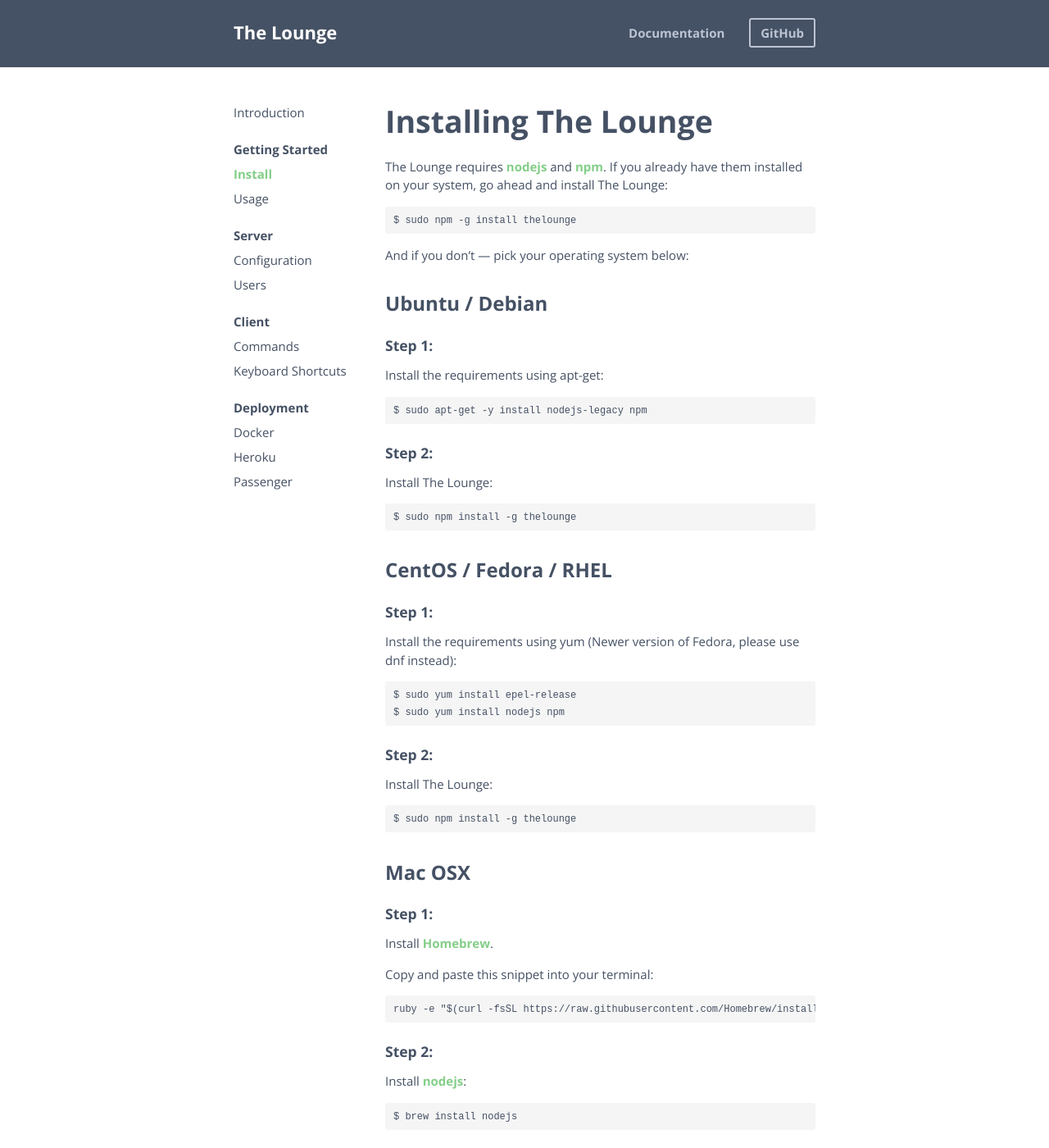
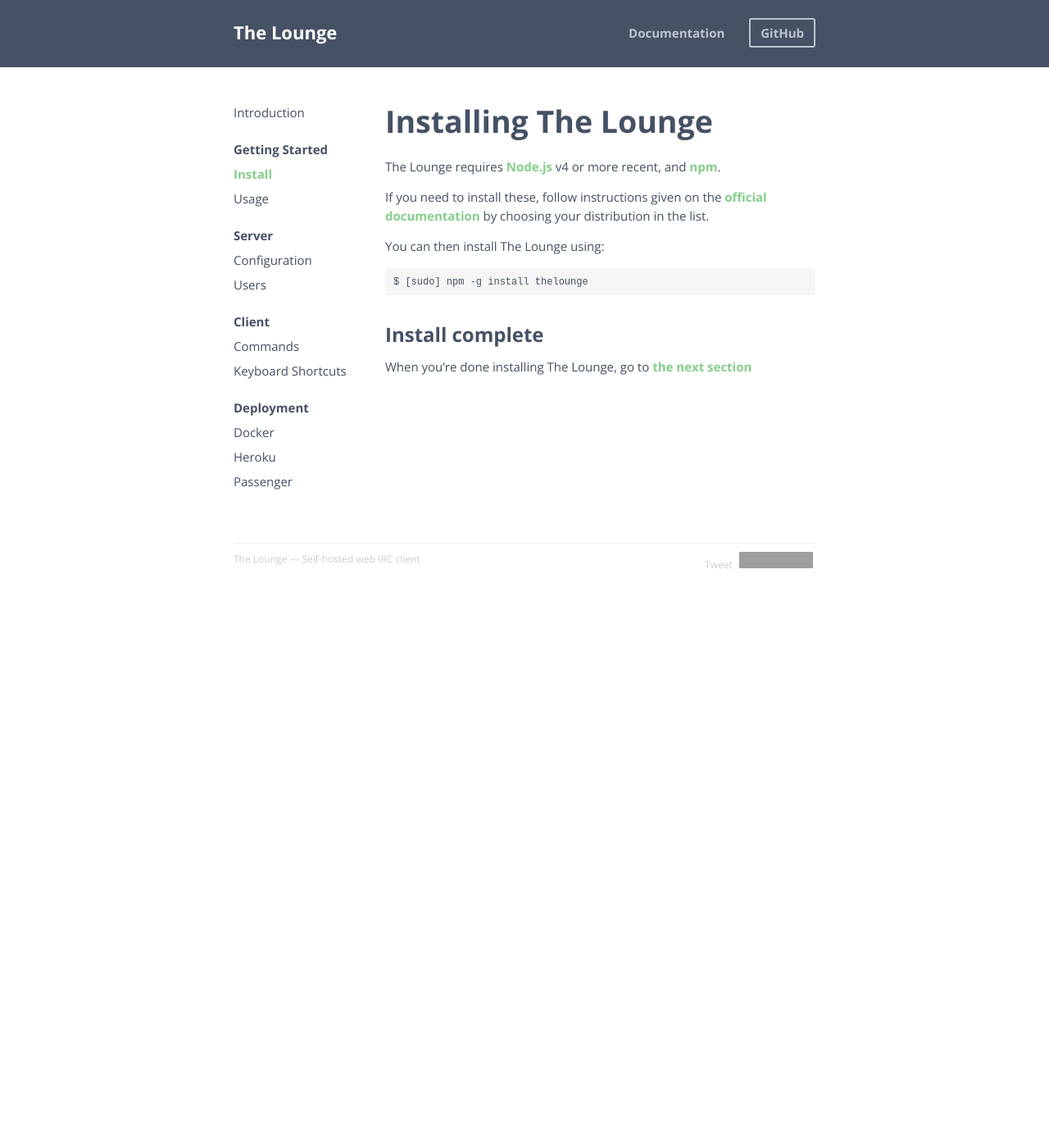
Before and after one commit to thelounge/thelounge.github.io, a Jekyll site: the page built from _docs/getting_started/install.md, in a window 1280 px wide and 1400 px high. Shown: the whole window at 82% size. Built offline with Jekyll 4.4.1, drawn with Linux system fonts in a browser that asks for light colours; Markdown is read by kramdown in place of the engine named in the settings; comment, search, counter and statistics services are not loaded; some of the changed text lies outside the part shown; grey boxes are pictures that could not be loaded.

Commit message:
Remove distro-specific install instructions of Node.js
The main issue with our documentation is that it was advising to install a version of Node that is not compatible with The Lounge!

These instructions will clearly need improvements to make good use of what's done in https://github.com/thelounge/docker-lounge, https://github.com/thelounge/deb-lounge and https://github.com/thelounge/arch-lounge, but until then, it fixes the current issue.

````diff
--- a/_docs/getting_started/install.md
+++ b/_docs/getting_started/install.md
@@ -8,105 +8,16 @@
 
 # Installing The Lounge
 
-The Lounge requires [nodejs](https://nodejs.org/) and [npm](https://www.npmjs.org/). If you already have them installed on your system, go ahead and install The Lounge:
+The Lounge requires [Node.js](https://nodejs.org/) v4 or more recent, and [npm](https://www.npmjs.org/).
 
-```
-$ sudo npm -g install thelounge
+If you need to install these, follow instructions given on the [official documentation](https://nodejs.org/en/download/package-manager/) by choosing your distribution in the list.
+
+You can then install The Lounge using:
+
+```sh
+$ [sudo] npm -g install thelounge
 ```
 
-And if you don't &mdash; pick your operating system below:
+## Install complete
 
-## Ubuntu / Debian
-
-### Step 1:
-
-Install the requirements using apt-get:
-
-```
-$ sudo apt-get -y install nodejs-legacy npm
-```
-
-### Step 2:
-
-Install The Lounge:
-
-```
-$ sudo npm install -g thelounge
-```
-
-## CentOS / Fedora / RHEL
-
-### Step 1:
-
-Install the requirements using yum (Newer version of Fedora, please use dnf instead):
-
-```
-$ sudo yum install epel-release
-$ sudo yum install nodejs npm
-```
-
-### Step 2:
-
-Install The Lounge:
-
-```
-$ sudo npm install -g thelounge
-```
-
-## Mac OSX
-
-### Step 1:
-
-Install [Homebrew](http://brew.sh/).
-
-Copy and paste this snippet into your terminal:
-
-```
-ruby -e "$(curl -fsSL https://raw.githubusercontent.com/Homebrew/install/master/install)"
-```
-
-### Step 2:
-
-Install [nodejs](https://nodejs.org):
-
-```
-$ brew install nodejs
-```
-
-### Step 3:
-
-Install The Lounge:
-
-```
-$ sudo npm -g install thelounge
-```
-
-## Windows
-
-### Step 1:
-
-Install [Chocolatey](https://chocolatey.org/).
-
-### Step 2:
-
-Open the Command Prompt as __administrator__ and run this command:
-
-```
-choco install nodejs.install
-```
-
-### Step 3:
-
-Now close your Command Prompt and open the `Node.js Command Prompt` that was just installed on your computer.
-
-### Step 4:
-
-Install The Lounge:
-
-```
-npm install -g thelounge
-```
-
-# Install complete
-
-When you're done installing The Lounge, go ahead to [the next section](/docs/getting_started/usage.html)
+When you're done installing The Lounge, go to [the next section](/docs/getting_started/usage.html)
````
